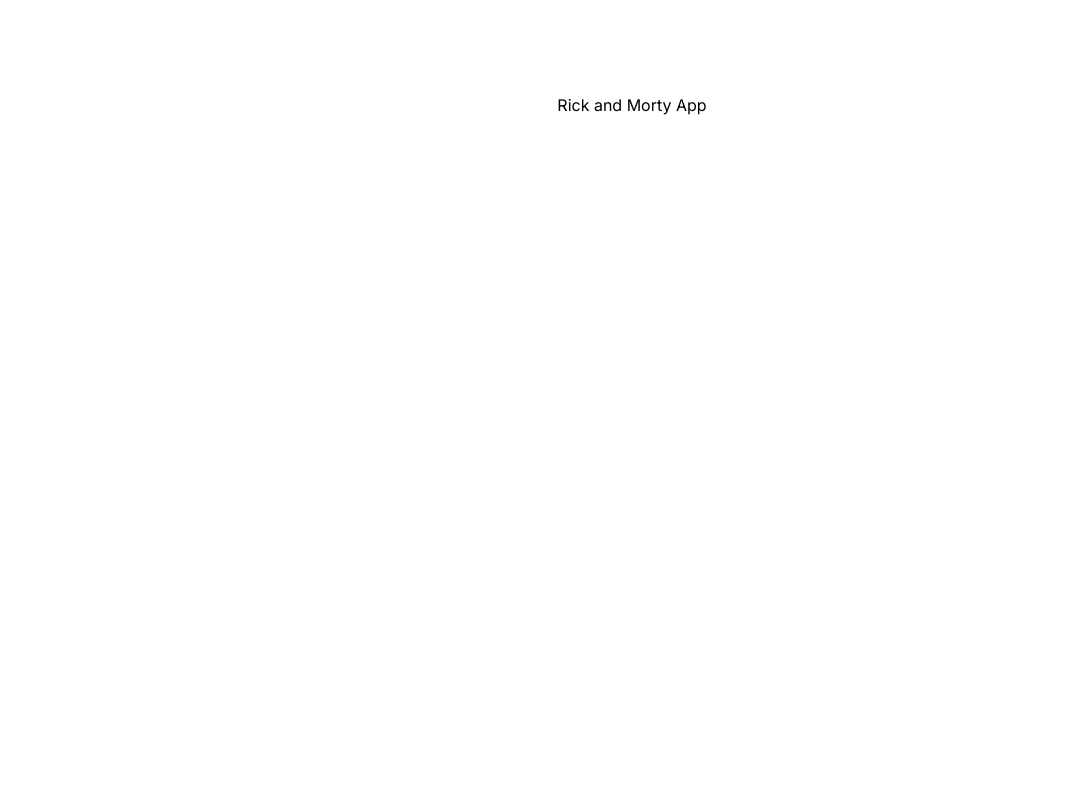
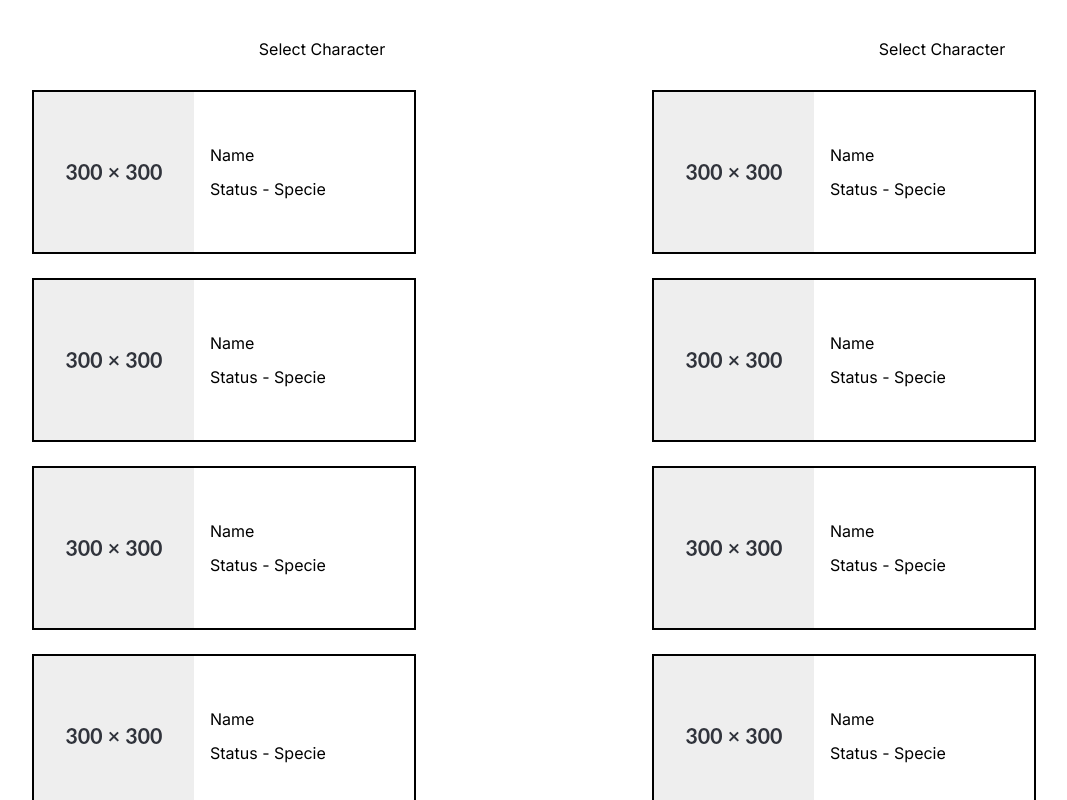
Before and after one commit to YoelChrestia/rick-and-morty-app, a Next.js app: page / in a window 1280 px wide. Shown: the top 800 px of the page, without its empty margins (8-1075 px from the left). Built offline with nearby package versions, Linux system fonts and the light colour scheme.

Commit message:
Basic structure desktop

```diff
--- /dev/null
+++ b/src/app/components/Card.tsx
@@ -0,0 +1,19 @@
+import React from 'react'
+import Image from 'next/image'
+
+export const Card = () => {
+  return (
+    <div className='flex flex-row border-2 border-black gap-4 w-96'>
+        <Image
+          src="/PlaceHolder.svg"
+          alt="Picture of the author"
+          width={160}
+          height={160}
+        />
+      <div className='flex flex-col justify-center'>
+        <p className='mb-4'>Name</p>
+        <span>Status - Specie</span>
+      </div>
+    </div>
+  );
+}
--- /dev/null
+++ b/src/app/components/CardsLayout.tsx
@@ -0,0 +1,17 @@
+import React from 'react'
+import { Card } from './Card'
+
+export const CardsLayout = () => {
+  return (
+    <section className='flex flex-col justify-center'>
+      <h2 className='text-center mb-8'>Select Character</h2>
+      <div className='flex gap-6 flex-wrap justify-between'>
+          <Card/>
+          <Card/>
+          <Card/>
+          <Card/>
+          <Card/>
+      </div>
+    </section>
+  );
+}
--- a/src/app/page.tsx
+++ b/src/app/page.tsx
@@ -1,11 +1,13 @@
-import Image from "next/image";
+import { CardsLayout } from "./components/CardsLayout";
 
 export default function Home() {
-  const pepe = 1
 
   return (
-    <main className="flex min-h-screen flex-col items-center justify-between p-24">
-      <p>Rick and Morty App</p>
+    <main className="flex flex-col items-center p-10">
+      <section className="w-full flex justify-between gap-10">
+        <CardsLayout/>
+        <CardsLayout/>
+      </section>
     </main>
   );
 }
```
Also changed, not shown: public/PlaceHolder.svg (added).
